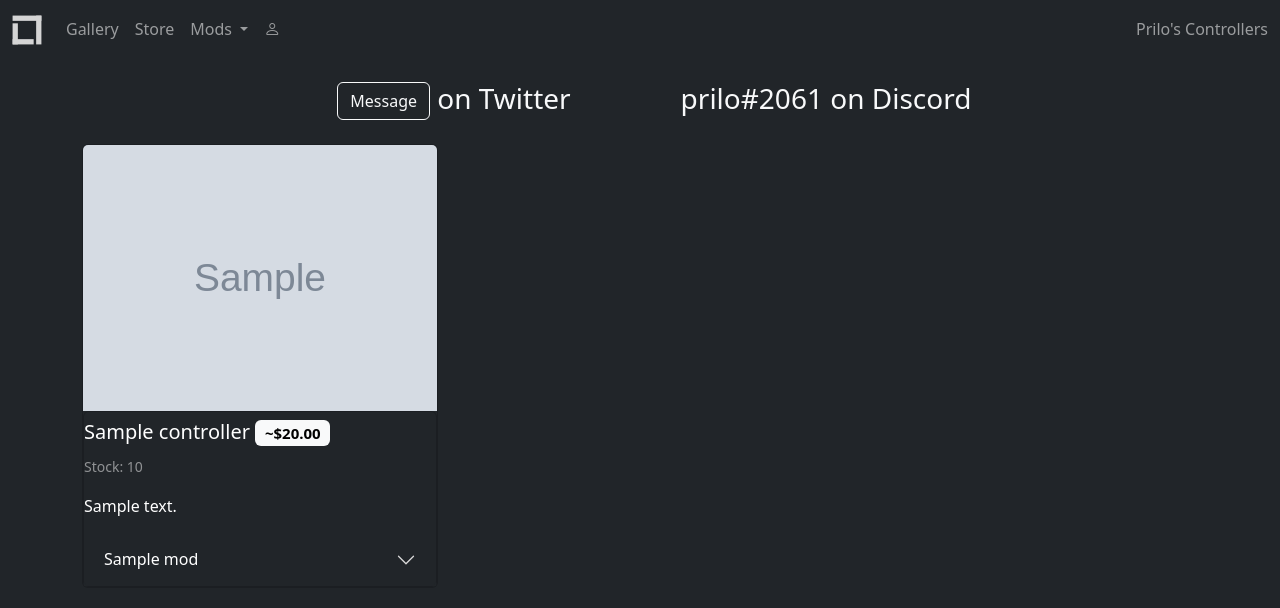
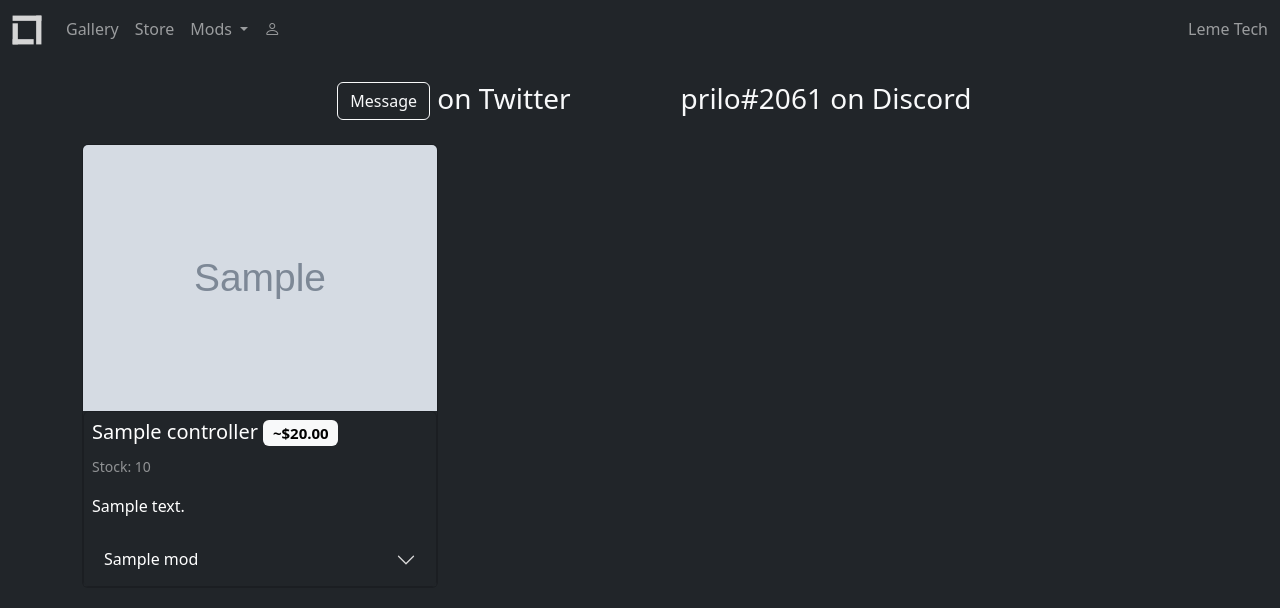
Before and after one commit to prilosac/pcs, a Django app: page /store/ in a window 1280 px wide. Shown: the top 608 px of the page. Run offline with Django 4.2, Linux system fonts and the light colour scheme; tables that the repository leaves empty hold one stand-in row (values such as "Sample post"); grey boxes marked "Sample" are stand-in pictures; some libraries are stand-ins or nearby versions.

Commit message:
adding diaply tier and making some small UI improvements. changing some branding to leme tech

```diff
--- a/core/models.py
+++ b/core/models.py
@@ -21,6 +21,8 @@ class Controller(models.Model):
     mods = models.ManyToManyField('Mod', blank=True)
     hidden = models.BooleanField(default=True)
     stock = models.IntegerField(default=1)
+    display_tier = models.IntegerField(default=100)
+    """lower tiers will be shown first, order within tiers undefined"""
 
     def __str__(self):
         return self.name
--- a/core/templates/core/store.html
+++ b/core/templates/core/store.html
@@ -23,19 +23,23 @@
     <div class="col-sm-6 col-md-4">
         <div class="card mb-4 text-bg-dark">
             <a href="{{controller.pk}}" style="text-decoration: none;">
+              {% if controller.store_image.image.url %}
                 <img src="{{ controller.store_image.image.url }}" class="card-img-top" alt="Store Image">
+              {% else %}
+                <b>NO IMAGE FOUND</b>
+              {% endif %}
             </a>
             <div class="card body text-bg-dark">
                 {% if controller.stock > 0 %}
                 <a href="{{controller.pk}}" style="text-decoration: none;">
-                    <h5 class="card-title mt-2 text-bg-dark">{{controller.name}} <span class="badge ml-2 text-bg-light">~${{controller.total_price}}</span></h5>
+                    <h5 class="card-title mt-2 mx-2 text-bg-dark">{{controller.name}} <span class="badge ml-2 text-bg-light">~${{controller.total_price}}</span></h5>
                 </a>
-                <p class="card-text"><small class="text-white-50">Stock: {{controller.stock}}</small></p>
+                <p class="card-text mx-2"><small class="text-white-50">Stock: {{controller.stock}}</small></p>
                 {% else %}
                 <h5 class="card-title mt-2 text-bg-dark">{{controller.name}} <span class="badge ml-2 text-bg-light">SOLD OUT</span></h5>
                 {% endif %}
                 {% if controller.description %}
-                <p class="card-text">{{controller.description}}</p>
+                <p class="card-text mx-2">{{controller.description}}</p>
                 {% endif %}
                 <div class="accordion accordion-flush text-bg-dark" id="storeAccordion{{forloop.counter}}" style="--bs-accordion-bg:none;">
                     {% for mod in controller.mods.all %}
--- a/core/views.py
+++ b/core/views.py
@@ -18,7 +18,7 @@ def gallery(request):
     return render(request, 'core/gallery.html', context={'images': images})
 
 def store(request):
-    controllers = Controller.objects.filter(hidden=False)
+    controllers = Controller.objects.filter(hidden=False).order_by('display_tier')
     for controller in controllers:
         price = controller.price - controller.discount
         for mod in controller.mods.all():
--- a/templates/base.html
+++ b/templates/base.html
@@ -9,7 +9,7 @@
     <link rel="stylesheet" href="{% static 'core/style.css' %}">
     <script src="https://cdn.jsdelivr.net/npm/bootstrap@5.2.0/dist/js/bootstrap.bundle.min.js"></script>
     <title>
-        {% block title %}Prilo's Controllers{% endblock %}
+        {% block title %}Leme Tech{% endblock %}
     </title>
 </head>
 
@@ -18,7 +18,7 @@
         <div class="container-fluid">
             <a class="navbar-brand" href="/"><img src="{% static 'logo.svg' %}" width=30 height=30></a>
             <div class="navbar-text d-sm-none float-end">
-                Prilo's Controllers
+                Leme Tech
             </div>
             <button class="navbar-toggler" type="button" data-bs-toggle="collapse" data-bs-target="#navbarSupportedContent" aria-controls="navbarSupportedContent" aria-expanded="false" aria-label="Toggle navigation">
                 <span class="navbar-toggler-icon"></span>
@@ -71,7 +71,7 @@
                 -->
             </div>
             <div class="navbar-text d-none d-sm-block float-end">
-                Prilo's Controllers
+                Leme Tech
             </div>
         </div>
     </nav>
```
Also changed, not shown: core/migrations/0012_controller_display_tier.py (added).
